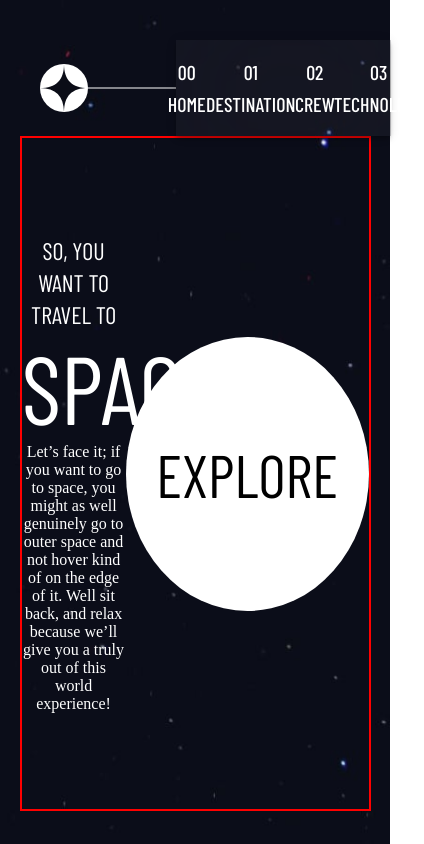
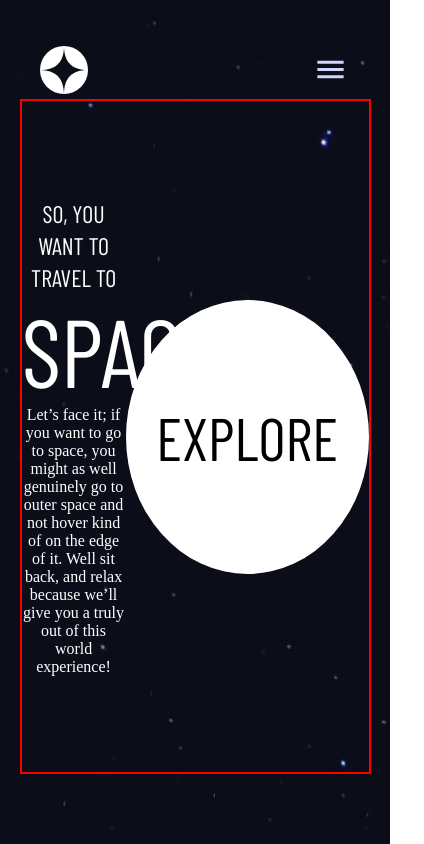
Before and after one commit to Mustafa-Filiz/React--Space-Travel-Website, a React (Create React App) app: page / in a window 390 px wide. Shown: the whole page, 424 px wide, since content can reach past the window. Built offline with nearby package versions, Linux system fonts and the light colour scheme; a web font is replaced by a local one.

Commit message:
navbar made responsive

```diff
--- a/src/components/Navbar.js
+++ b/src/components/Navbar.js
@@ -3,26 +3,43 @@ import AppBar from '@mui/material/AppBar';
 import Box from '@mui/material/Box';
 import Toolbar from '@mui/material/Toolbar';
 import { makeStyles } from '@mui/styles';
-import { Button, Typography } from '@mui/material';
-import logo from "../images/logo.svg"
+import { Button, IconButton, Typography } from '@mui/material';
+import logo from '../images/logo.svg';
+import MenuIcon from '@mui/icons-material/Menu';
 
-const useStyles = makeStyles({
+const useStyles = makeStyles((theme) => ({
     container: {
         display: 'flex !important',
         justifyContent: 'space-between',
-        alignItems: "center",
+        alignItems: 'center',
     },
-    line:{
-        width: "30%",
+    line: {
+        width: '30%',
         height: 2,
-        backgroundColor : "#fff",
+        backgroundColor: '#fff',
         opacity: 0.5,
+        [theme.breakpoints.down('lg')]: {
+            display: 'none',
+        },
+    },
+    menu:{
+        marginRight : 30,
+        color: "#D0D6F9",
+        [theme.breakpoints.up('md')]: {
+            display: 'none !important',
+        },
     },
     navbar: {
         width: '55% !important',
         height: 96,
         backgroundColor: 'rgba(255, 255, 255, 0.04) !important;',
         backdropFilter: 'blur(81.5485px)',
+        [theme.breakpoints.down('lg')]: {
+            width: '70% !important',
+        },
+        [theme.breakpoints.down('md')]: {
+            display: 'none !important',
+        },
     },
     btncontainer: {
         display: 'flex',
@@ -31,27 +48,32 @@ const useStyles = makeStyles({
     btn: {
         width: '23%',
         height: 96,
-        borderRadius: "0 !important",
+        borderRadius: '0 !important',
         color: 'white !important',
-		boxSizing : "border-box",
-
-		"&:hover" : {
-			borderBottom : "3px solid white",
-            backgroundColor : "transparent !important"
-		},
-		"&:focus" : {
-			borderBottom : "3px solid white"
-		},
+        boxSizing: 'border-box',
+        '&:hover': {
+            borderBottom: '3px solid white',
+            backgroundColor: 'transparent !important',
+        },
+        '&:focus': {
+            borderBottom: '3px solid white',
+        },
+        [theme.breakpoints.down('lg')]: {
+            width: '30% !important',
+        },
     },
-});
+}));
 
 export default function Navbar() {
     const classes = useStyles();
 
     return (
         <Box className={classes.container} sx={{ flexGrow: 1 }}>
-            <img src={logo} alt="logo" style={{ height : 48, marginLeft : 40}} />
+            <img src={logo} alt="logo" style={{ height: 48, marginLeft: 40 }} />
             <Box className={classes.line} />
+            <IconButton size="large" className={classes.menu}>
+                <MenuIcon fontSize="large"  className={classes.menu} />
+            </IconButton>
             <AppBar className={classes.navbar} position="static">
                 <Toolbar className={classes.btncontainer}>
                     <Button className={classes.btn}>
```
